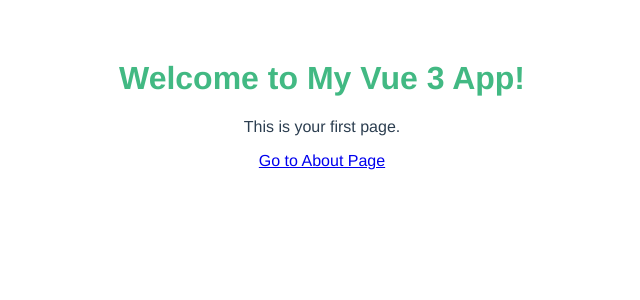
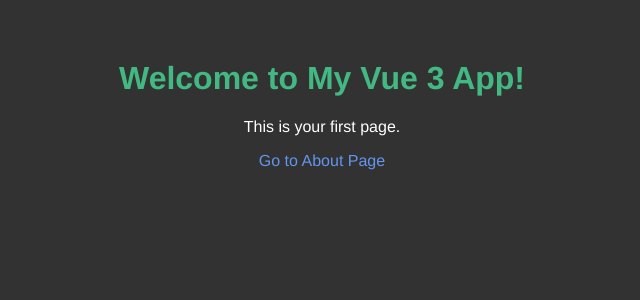
Before and after one commit to dewviee/learn-vue, a Vue app: page / in a window 1280 px wide. Shown: the top 300 px of the page, without its empty margins (318-958 px from the left). Built offline with nearby package versions, Linux system fonts and the light colour scheme; no server answers.

Commit message:
enhance(css): Enhance App CSS
- To have default black theme.
- For not destroy my eyes 🔥👀
- Enhance button styles
- Enhance input text area styles

```diff
--- a/src/App.vue
+++ b/src/App.vue
@@ -17,7 +17,42 @@ export default defineComponent({
 #app {
   font-family: Avenir, Helvetica, Arial, sans-serif;
   text-align: center;
-  color: #2c3e50;
+  color: #ffffff;
   margin-top: 60px;
 }
+
+body {
+  background-color: #323232;
+}
+
+a {
+  color: cornflowerblue;
+  text-decoration: none;
+}
+
+a:hover {
+  text-decoration: underline;
+}
+
+button {
+  background-color: #444444;
+  color: #ffffff;
+  border: none;
+  padding: 10px 20px;
+  border-radius: 5px;
+  cursor: pointer;
+}
+
+button:hover {
+  background-color: #555555;
+}
+
+input,
+textarea {
+  background-color: #444444;
+  color: #ffffff;
+  border: 1px solid #666666;
+  padding: 10px;
+  border-radius: 5px;
+}
 </style>
```
